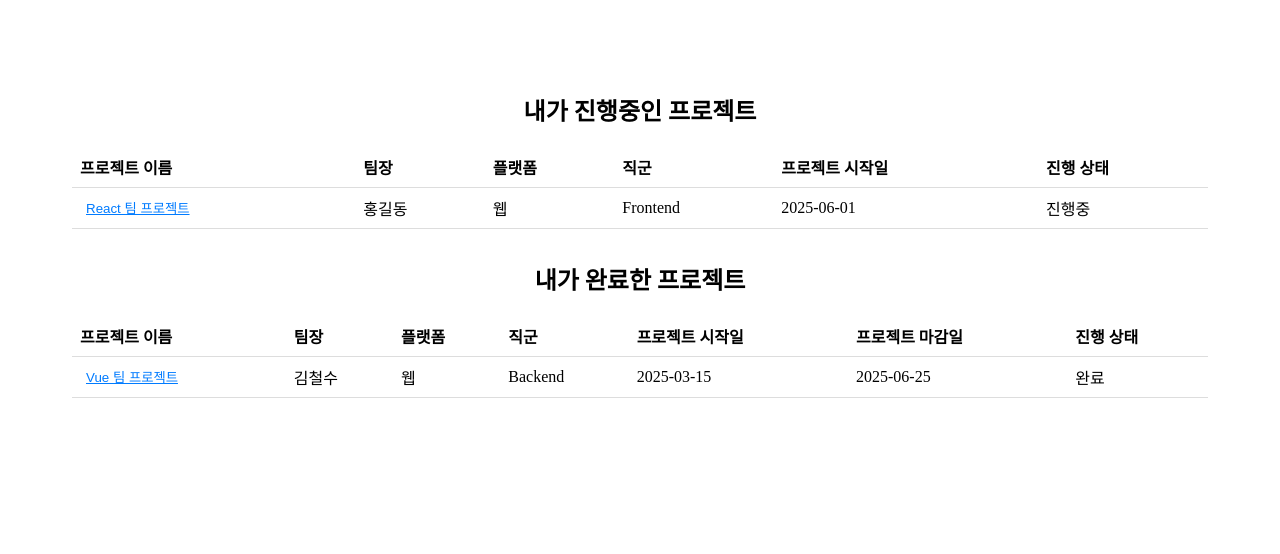
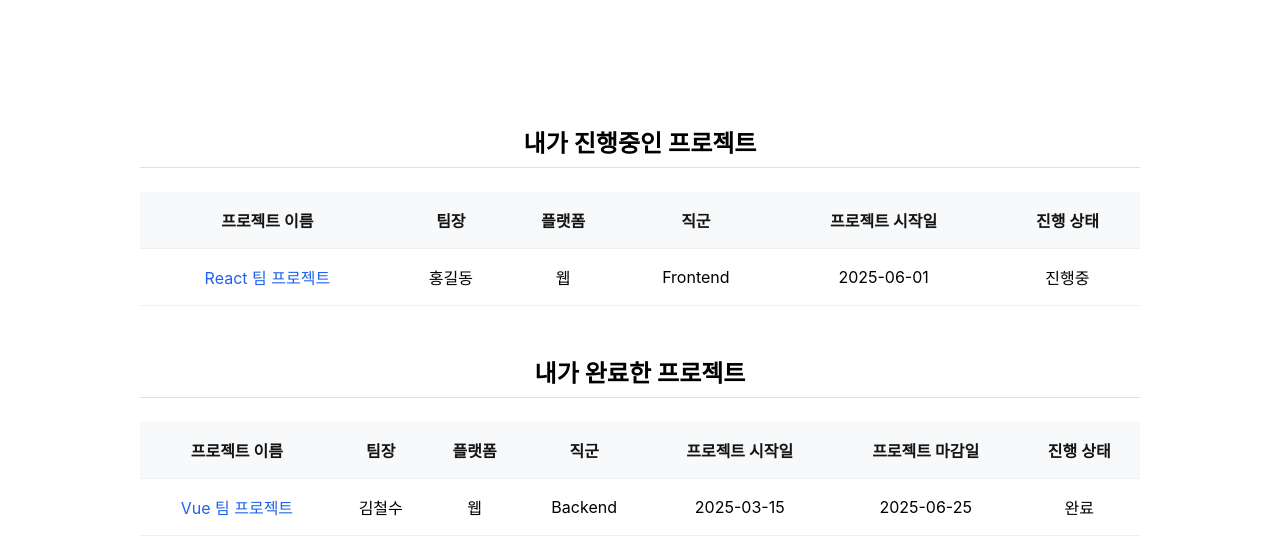
Before and after one commit to CROM-IDLE-CROMI/Team-IT-FE, a React (Vite) app: page /myprojectmain in a window 1280 px wide. Shown: the top 554 px of the page. Built offline with nearby package versions, Linux system fonts and the light colour scheme.

Commit message:
Feat : 더미 데이터 json 파일로 분리 및 UI와 스타일 수정

```diff
--- a/package.json
+++ b/package.json
@@ -12,7 +12,8 @@
   "dependencies": {
     "react": "^19.1.0",
     "react-dom": "^19.1.0",
-    "react-router-dom": "^7.6.3"
+    "react-router-dom": "^7.6.3",
+    "zod": "^4.1.4"
   },
   "devDependencies": {
     "@eslint/js": "^9.25.0",
--- /dev/null
+++ b/public/mocks/my-projects.json
@@ -0,0 +1,28 @@
+[
+  {
+    "id": 1,
+    "project_name": "React 팀 프로젝트",
+    "owner_id": "홍길동",
+    "platform": "WEB",
+    "role": "Frontend",
+    "start_date": "2025-06-01",
+    "end_date": "",
+    "status": "ongoing",
+    "type": null,
+    "stack": null,
+    "isComplete": false
+  },
+  {
+    "id": 2,
+    "project_name": "Vue 팀 프로젝트",
+    "owner_id": "김철수",
+    "platform": "WEB",
+    "role": "Backend",
+    "start_date": "2025-03-15",
+    "end_date": "2025-06-25",
+    "status": "completed",
+    "type": "앱 개발",
+    "stack": "Node.js, MongoDB",
+    "isComplete": true
+  }
+]
--- a/src/App.css
+++ b/src/App.css
@@ -13,8 +13,9 @@
   --yellow: #fffc93;
   --green: #c6ffba;
   --turquois: #8fe5ce;
-  --blue: #b5eaff;
+  --lightblue: #b5eaff;
   --purple: #d1c8ff;
+  --blue: #1E63EC;
 }
 
 /* =====================================================
@@ -126,7 +127,7 @@
 }
 
 .progress-bar {
-  background-color: #007bff;
+  background-color: var(--blue);
   height: 20px;
   border-radius: 10px;
   transition: width 0.5s ease-in-out;
@@ -233,27 +234,63 @@
    마이프로젝트 메인페이지 스타일
 ====================================================== */
 .myproject-container {
+  font-family: -apple-system, BlinkMacSystemFont, 'Segoe UI', Roboto, 'Helvetica Neue', Arial, sans-serif;
   padding: 2rem;
+  max-width: 1000px;
+  margin: 2rem auto;
 }
 
-table {
+/* h2 제목 스타일 */
+.myproject-container h2 {
+  font-size: 1.5rem;
+  font-weight: 600;
+  margin-bottom: 1.5rem;
+  padding-bottom: 0.5rem;
+  border-bottom: 1px solid #e0e0e0;
+}
+
+/* 테이블 기본 스타일 */
+.myproject-container table {
   width: 100%;
   border-collapse: collapse;
-  margin-bottom: 2rem;
+  margin-bottom: 3rem;
 }
 
-th, td {
-  border-bottom: 1px solid #ddd;
-  padding: 0.5rem;
-  text-align: left;
+/* 테이블 헤더(th) 및 데이터 셀(td) 공통 스타일 */
+.myproject-container th,
+.myproject-container td {
+  padding: 16px 10px;
+  text-align: center;
+  border-bottom: 1px solid #f0f0f0;
+  vertical-align: middle;
 }
 
-.project-link {
+/* 테이블 헤더(thead) 특별 스타일 */
+.myproject-container thead th {
+  background-color: #f8f9fa;
+  font-weight: 600;
+  color: var(--black);
+}
+
+/* 테이블 본문(tbody) 행 호버 효과 */
+.myproject-container tbody tr:hover {
+  background-color: #f1f3f5;
+}
+
+/* 프로젝트 이름 링크(버튼) 스타일 */
+.myproject-container .project-link {
   background: none;
   border: none;
-  color: #007bff;
+  padding: 0;
+  font-family: inherit;
+  font-size: 1rem;
+  color: var(--blue);
+  cursor: pointer;
+  text-decoration: none;
+}
+
+.myproject-container .project-link:hover {
   text-decoration: underline;
-  cursor: pointer;
 }
 
 /* =====================================================
@@ -301,7 +338,7 @@ th, td {
 }
 
 .status-ongoing {
-  background-color: var(--blue);
+  background-color: var(--lightblue);
 }
 
 .status-recruiting {
--- a/src/pages/Myproject/MyprojectDetail.tsx
+++ b/src/pages/Myproject/MyprojectDetail.tsx
@@ -40,77 +40,6 @@ interface ProjectData {
   logoUrl?: string;
 }
 
-
-// --- API Mock 함수 ---
-// 실제 앱에서는 API 호출로 대체됩니다.
-const fetchProjectById = (id: string): Promise<ProjectData> => {
-  // id 값에 따라 다른 상태의 목업 데이터를 반환합니다.
-  const mockDatabase: { [key: string]: ProjectData } = {
-    "1": { // 진행중인 프로젝트
-      id: 1n,
-      title: '북으로 가자',
-      status: 'ONGOING',
-      description: '팀원들과 함께 성장하며 즐겁게 진행하는 사이드 프로젝트입니다. (진행중)',
-      progress: 75,
-      recruit_positions: null,
-      required_stacks: null,
-      members: [
-        { id: 'm1', name: '홍길동', role: '팀장 / 백엔드' },
-        { id: 'm2', name: '김철수', role: '프론트엔드' },
-        { id: 'm3', name: '이영희', role: '디자이너' },
-      ],
-      milestones: [
-        { id: 'ms1', title: '1차 프로토타입 개발', status: '완료' },
-        { id: 'ms2', title: '알파 테스트', status: '진행중' },
-      ],
-      logoUrl: 'https://via.placeholder.com/150/007BFF/FFFFFF?text=Ongoing',
-    },
-    "2": { // 모집중인 프로젝트
-      id: 2n,
-      title: 'TEAM-IT 신규 서비스',
-      status: 'RECRUITING',
-      description: '새로운 소셜 네트워킹 서비스를 기획하고 있습니다. 함께 성장할 열정적인 팀원을 모집합니다. React, Node.js 경험자 우대합니다. (모집중)',
-      progress: null,
-      recruit_positions: [
-        { position: 'FRONTEND', count: 2 },
-        { position: 'BACKEND', count: 1 },
-        { position: 'DESIGNER', count: 1 },
-      ],
-      required_stacks: ['React', 'TypeScript', 'Node.js', 'Express'],
-      members: [{ id: 'm1', name: '박팀장', role: '기획 / 팀장' }],
-      milestones: null,
-      logoUrl: 'https://via.placeholder.com/150/28A745/FFFFFF?text=Recruiting',
-    },
-    "3": { // 완료된 프로젝트
-      id: 3n,
-      title: '지난 날의 우리',
-      status: 'COMPLETED',
-      description: '2024년 하반기를 뜨겁게 달군 커뮤니티 서비스입니다. 성공적으로 런칭을 마쳤으며, 사용자들에게 좋은 반응을 얻었습니다. (완료)',
-      progress: 100,
-      recruit_positions: null,
-      required_stacks: null,
-      members: [
-        { id: 'm1', name: '최선장', role: 'PM' },
-        { id: 'm2', name: '이항해', role: '개발' },
-        { id: 'm3', name: '김디쟌', role: '디자인' },
-      ],
-      milestones: null,
-      logoUrl: 'https://via.placeholder.com/150/6C757D/FFFFFF?text=Completed',
-    }
-  };
-
-  return new Promise((resolve, reject) => {
-    setTimeout(() => {
-      if (mockDatabase[id]) {
-        resolve(mockDatabase[id]);
-      } else {
-        reject(new Error('Project not found'));
-      }
-    }, 500);
-  });
-};
-
-
 // --- 메인 컴포넌트 ---
 export default function ProjectDetail() {
   const { id } = useParams<{ id: string }>();
@@ -121,10 +50,24 @@ export default function ProjectDetail() {
   useEffect(() => {
     if (!id) return;
     setLoading(true);
-    fetchProjectById(id)
-      .then(data => setProject(data))
-      .catch(error => console.error(error))
-      .finally(() => setLoading(false));
+
+    // fetch를 사용해 public 폴더의 json 파일을 불러옴
+    fetch(`/mocks/project-${id}.json`)
+      .then(response => {
+        if (!response.ok) {
+          throw new Error('네트워크 응답이 올바르지 않습니다.');
+        }
+        return response.json(); // 응답을 JSON으로 파싱
+      })
+      .then(data => {
+        setProject(data); // 파싱된 데이터를 state에 저장
+      })
+      .catch(error => {
+        console.error('데이터를 불러오는 데 실패했습니다:', error);
+      })
+      .finally(() => {
+        setLoading(false);
+      });
   }, [id]);
 
   // --- 상태별 UI 렌더링 함수 ---
--- a/src/pages/Myproject/MyprojectMain.tsx
+++ b/src/pages/Myproject/MyprojectMain.tsx
@@ -4,12 +4,11 @@ import { Platform } from '../../components/PlatformEnum';
 import ProjectTable from '../../components/myproject/ProjectTable';
 import "../../App.css";
 
-
 interface Project_table {
   id: bigint;
   project_name: string;
   owner_id: string;
-  platform: Platform; // ENUM type, components/PlatformEnum에서 정의함
+  platform: Platform;
   role: string;
   start_date: string;
   end_date: string;
@@ -19,52 +18,89 @@ interface Project_table {
   isComplete?: boolean;
 }
 
+// JSON 원본 타입 (id, platform이 아직 변환 전 상태)
+type RawProject = Omit<Project_table, 'id' | 'platform'> & {
+  id: string | number;
+  platform: string;
+};
+
+function toPlatform(v: string): Platform {
+  switch (v) {
+    case 'WEB': return Platform.WEB;
+    case 'APP': return Platform.APP;
+    case 'GAME': return Platform.GAME;
+    case 'ETC': return Platform.ETC;
+    default: throw new Error(`Unknown platform: ${v}`);
+  }
+}
+
 export default function MyProjectMain() {
   const [projects, setProjects] = useState<Project_table[]>([]);
+  const [loading, setLoading] = useState(true);
   const navigate = useNavigate();
 
-  // 나중에 api 호출로 대체
   useEffect(() => {
-    const mockData: Project_table[] = [
-      {
-        id: 1n,
-        project_name: 'React 팀 프로젝트',
-        owner_id: '홍길동',
-        platform: Platform.WEB,
-        role: 'Frontend',
-        start_date: '2025-06-01',
-        end_date: '',
-        status: 'ongoing',
-      },
-      {
-        id: 2n,
-        project_name: 'Vue 팀 프로젝트',
-        owner_id: '김철수',
-        platform: Platform.WEB,
-        role: 'Backend',
-        start_date: '2025-03-15',
-        end_date: '2025-06-25',
-        status: 'completed',
-        type: '앱 개발',
-        stack: 'Node.js, MongoDB',
-        isComplete: true,
-      },
-    ];
-    setProjects(mockData);
+    let cancelled = false;
+
+    const fetchProjects = async () => {
+      try {
+        const response = await fetch('/mocks/my-projects.json');
+        const data = (await response.json()) as RawProject[];
+
+        const formatted: Project_table[] = data.map(p => ({
+          ...p,
+          id: BigInt(p.id),
+          platform: toPlatform(p.platform),
+        }));
+
+        if (!cancelled) setProjects(formatted);
+      } catch (err) {
+        console.error("Error fetching my projects:", err);
+      } finally {
+        if (!cancelled) setLoading(false);
+      }
+    };
+
+    fetchProjects();
+    return () => { cancelled = true; };
   }, []);
 
   const handleProjectClick = (id: bigint) => {
     navigate(`/project/${id.toString()}`);
   };
 
-    // useMemo를 사용해 불필요한 필터링 연산을 방지합니다.
   const ongoing = useMemo(
     () => projects.filter((p) => p.status === 'ongoing'),
     [projects]
   );
+
   const completed = useMemo(
     () => projects.filter((p) => p.status === 'completed'),
     [projects]
+  );
+
+  if (loading) {
+    return <div>프로젝트 목록을 불러오는 중...</div>;
+  }
+
+  // 공통 행 렌더링 함수
+  const renderRow = (project: Project_table, isCompleted: boolean) => (
+    <tr key={project.id.toString()}>
+      <td>
+        <button
+          onClick={() => handleProjectClick(project.id)}
+          className="project-link"
+        >
+          {project.project_name}
+        </button>
+      </td>
+      <td>{project.owner_id}</td>
+      <td>{project.platform}</td>
+      <td>{project.role}</td>
+      <td>{project.start_date}</td>
+      {isCompleted && <td>{project.end_date}</td>}
+      <td>{isCompleted ? (project.isComplete ? '완료' : '미완료') : '진행중'}</td>
+    </tr>
   );
 
   return (
@@ -73,41 +109,14 @@ export default function MyProjectMain() {
         title="내가 진행중인 프로젝트"
         headers={['프로젝트 이름', '팀장', '플랫폼', '직군', '프로젝트 시작일', '진행 상태']}
       >
-        {ongoing.map((project) => (
-          <tr key={project.id.toString()}>
-            <td>
-              <button onClick={() => handleProjectClick(project.id)} className="project-link">
-                {project.project_name}
-              </button>
-            </td>
-            <td>{project.owner_id}</td>
-            <td>{project.platform}</td>
-            <td>{project.role}</td>
-            <td>{project.start_date}</td>
-            <td>진행중</td>
-          </tr>
-        ))}
+        {ongoing.map((p) => renderRow(p, false))}
       </ProjectTable>
 
       <ProjectTable
         title="내가 완료한 프로젝트"
         headers={['프로젝트 이름', '팀장', '플랫폼', '직군', '프로젝트 시작일', '프로젝트 마감일', '진행 상태']}
       >
-        {completed.map((project) => (
-          <tr key={project.id.toString()}>
-            <td>
-              <button onClick={() => handleProjectClick(project.id)} className="project-link">
-                {project.project_name}
-              </button>
-            </td>
-            <td>{project.owner_id}</td>
-            <td>{project.platform}</td>
-            <td>{project.role}</td>
-            <td>{project.start_date}</td>
-            <td>{project.end_date}</td>
-            <td>{project.isComplete ? '완료' : '미완료'}</td>
-          </tr>
-        ))}
+        {completed.map((p) => renderRow(p, true))}
       </ProjectTable>
     </div>
   );
```
Also changed, not shown: public/mocks/project-1.json (added, +16 -0 lines), public/mocks/project-2.json (added, +18 -0 lines), public/mocks/project-3.json (added, +16 -0 lines), 2 other files (tests, documents, lock files or other folders).
